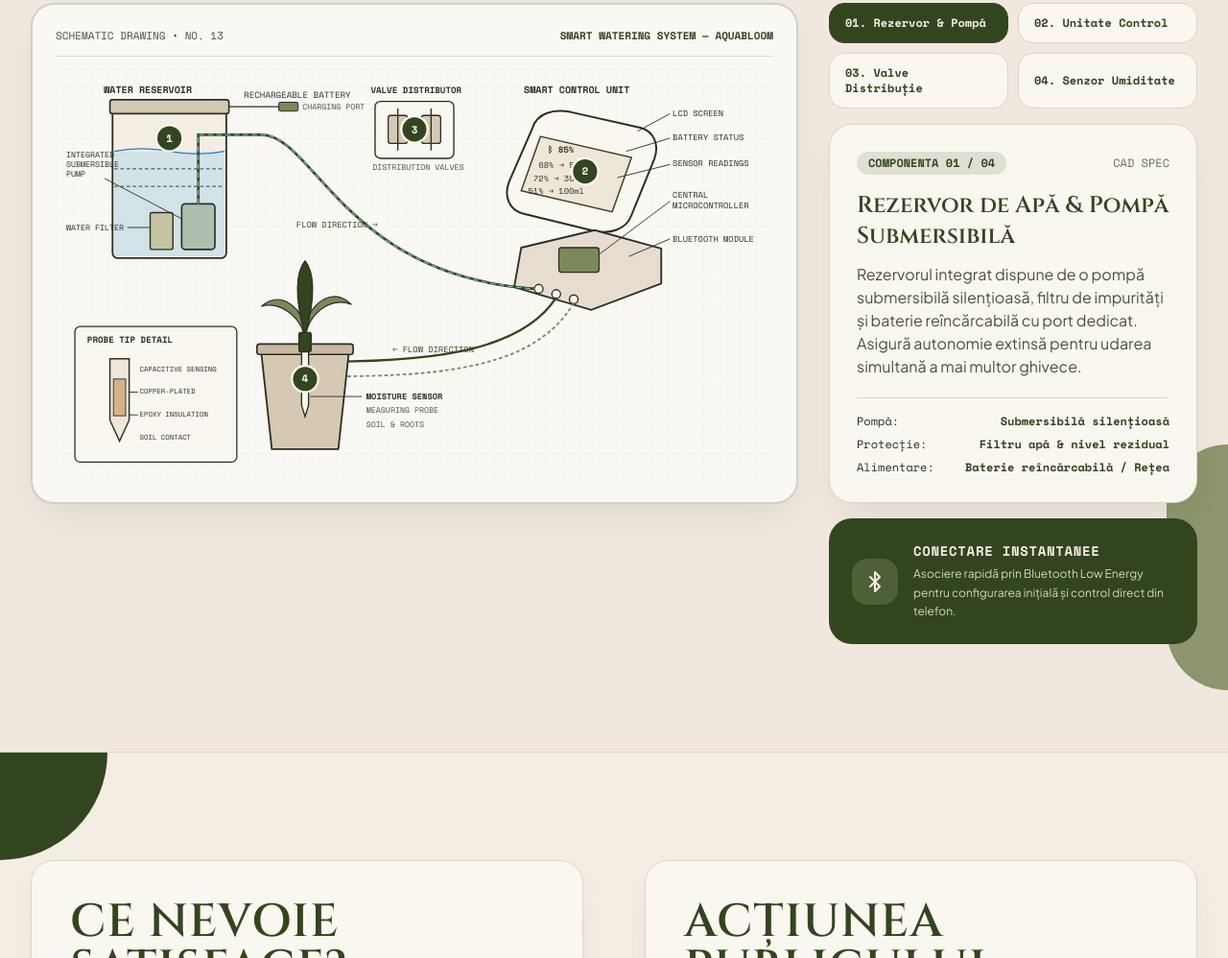
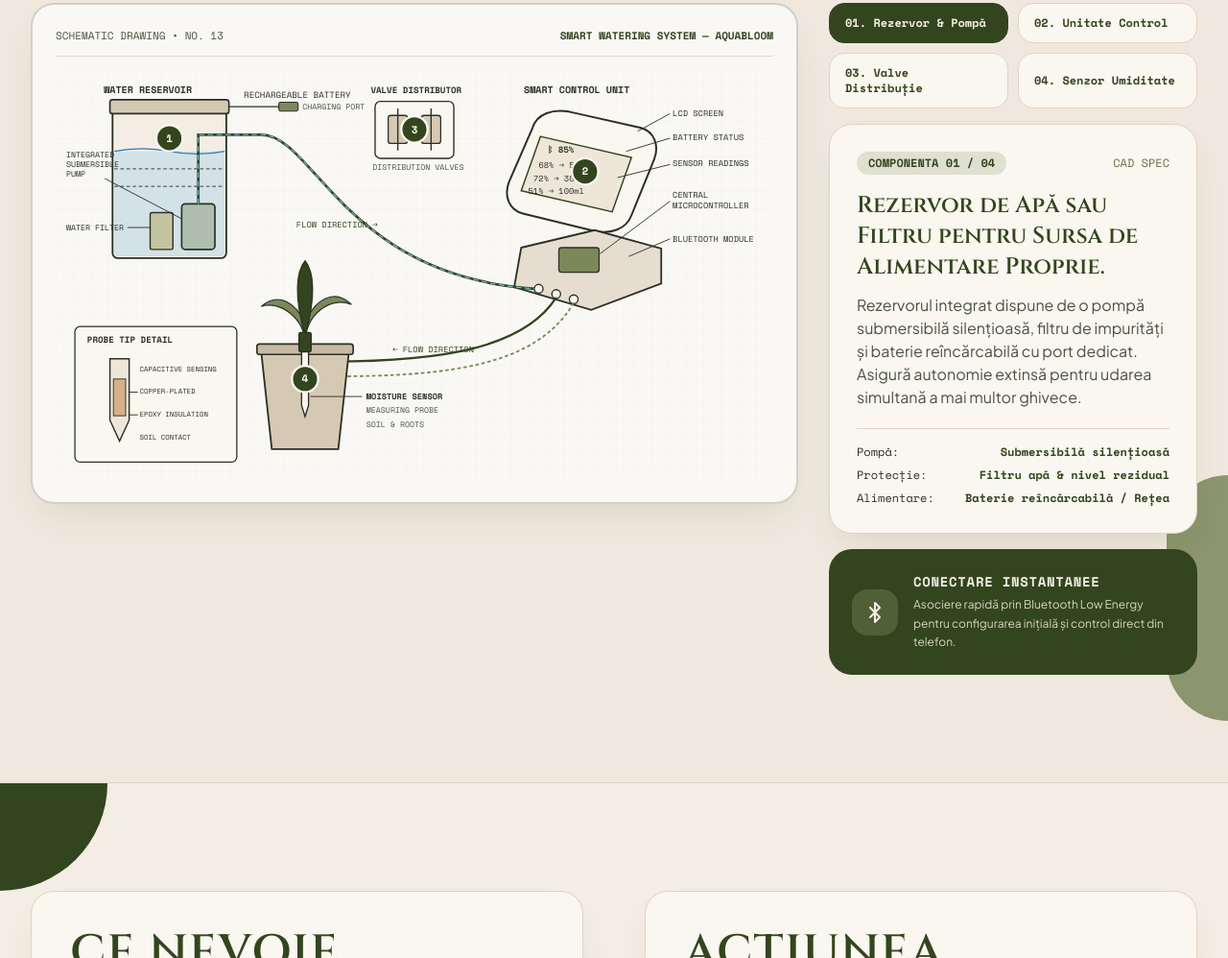
Before and after one commit to SaruIoan/AquaBloom_Site, a plain HTML site: page index.html in a window 1280 px wide. Shown: the part 2330-3328 px from the top of the page at 96% size. Drawn offline with nearby package versions, Linux system fonts and the light colour scheme.

Commit message:
Update title for water reservoir component

```diff
--- a/index.html
+++ b/index.html
@@ -670,7 +670,7 @@
               <span class="font-mono text-xs text-sage-dark">CAD SPEC</span>
             </div>
             <h3 id="cad-title" class="font-serif text-2xl font-semibold text-forest mb-3">
-              Rezervor de Apă & Pompă Submersibilă
+              Rezervor de Apă sau Filtru pentru Sursa de Alimentare Proprie.
             </h3>
             <p id="cad-desc" class="text-sm sm:text-base text-ink-muted leading-relaxed mb-5">
               Rezervorul integrat dispune de o pompă submersibilă silențioasă, filtru de impurități și baterie reîncărcabilă cu port dedicat. Asigură autonomie extinsă pentru udarea simultană a mai multor ghivece.
```
